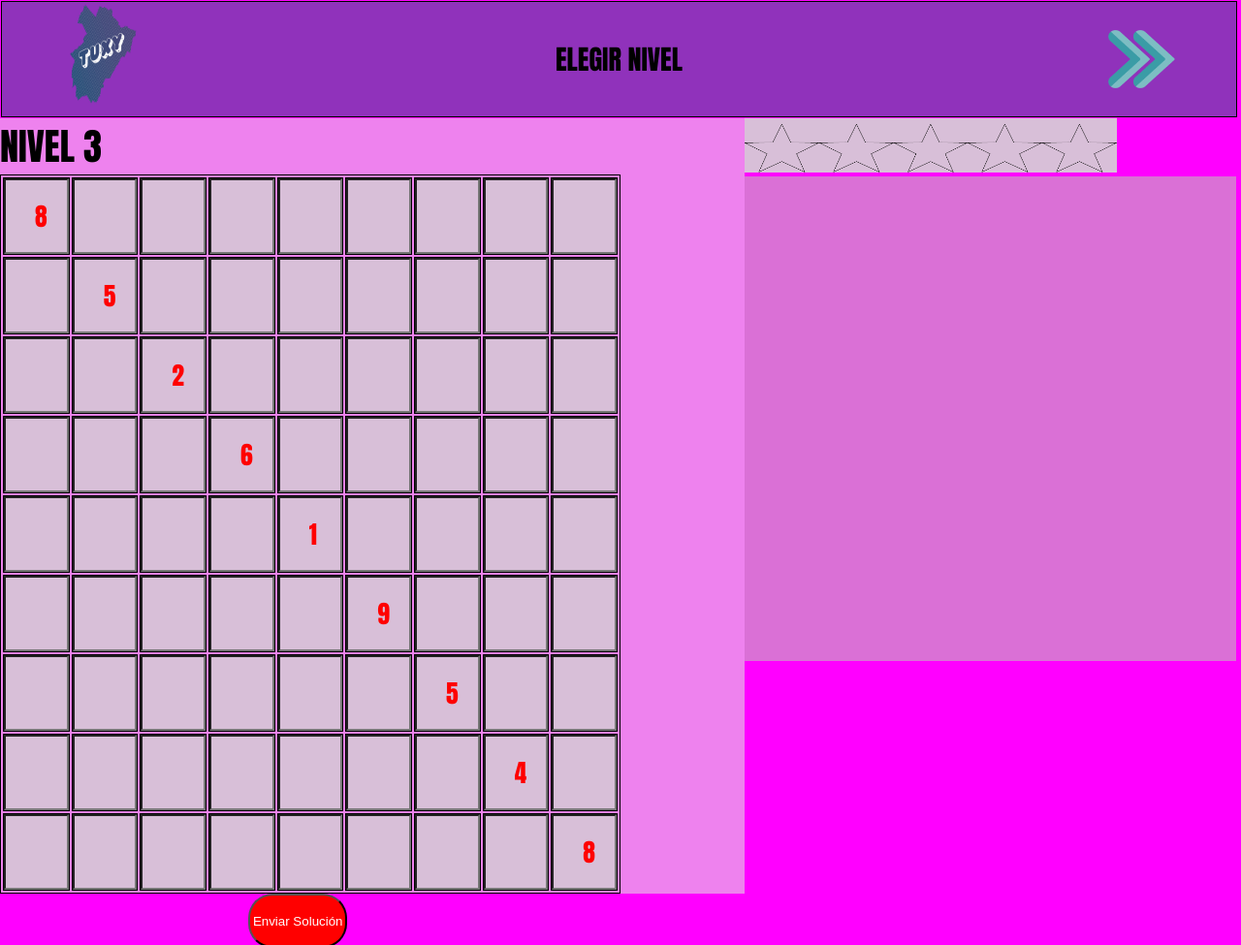
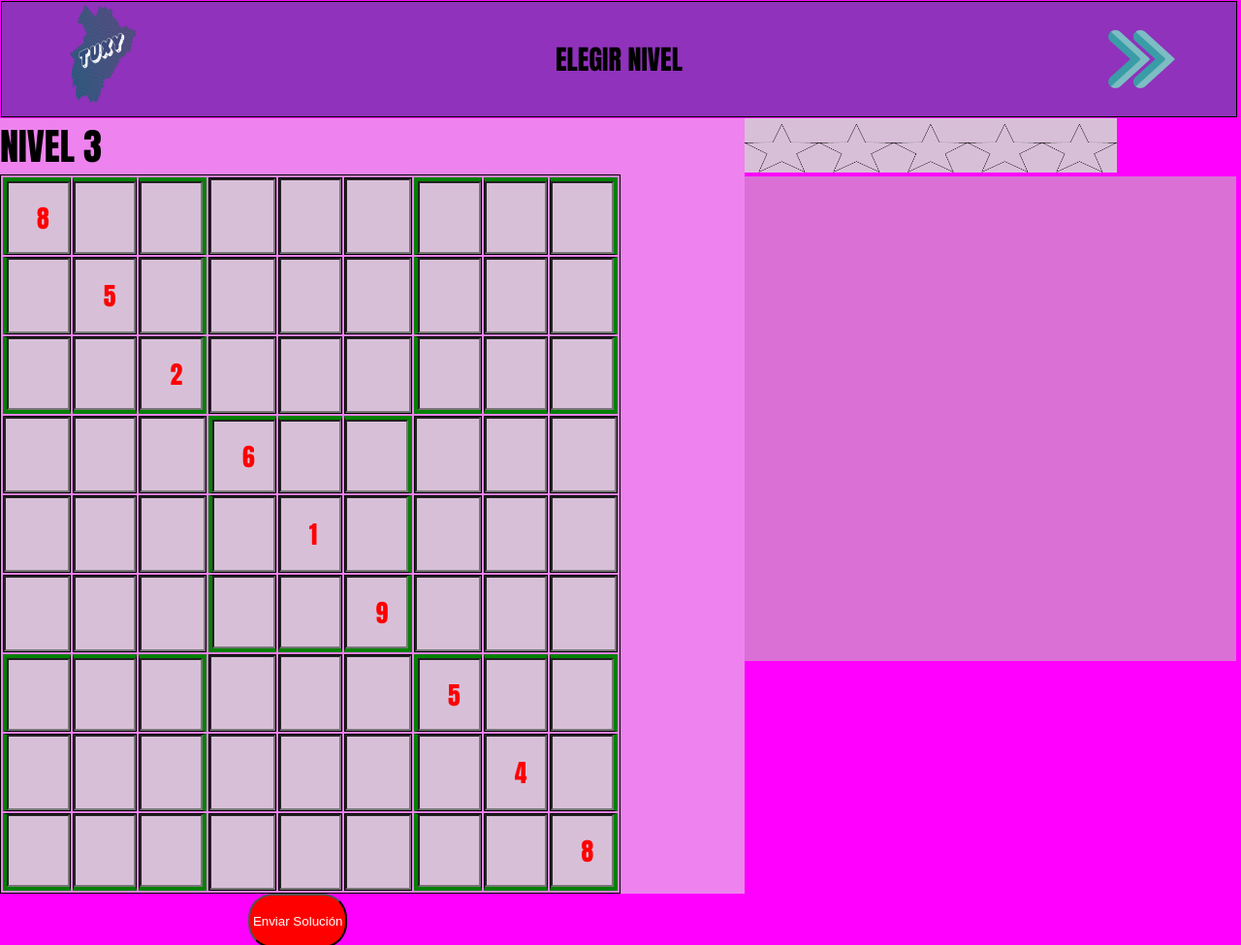
Before and after one commit to David64423/sudoku, a PHP site: page /nivel3.php in a window 1280 px wide. Shown: the top 975 px of the page at 97% size. Run offline with PHP 8.4, Linux system fonts and the light colour scheme.

Commit message:
Separando un poco el contenido de las tablas

```diff
--- a/nivel1.php
+++ b/nivel1.php
@@ -23,7 +23,8 @@
 
     <table style="margin-top:10vh; margin-left:1vw;">
         <tr>
-            <td> <input  class="lugares"  min=1 max=9 type="number" name="" id="" readonly > </td>
+
+            <td> <input   class="lugares"  min=1 max=9 type="number" name="" id="" readonly > </td>
             <td > <input  class="lugares"  min=1 max=9 type="number" name="" id="">  </td>
             <td> <input class="lugares" min=1 max=9 type="number" name="" id=""> </td>
             <td> <input  class="lugares"  min=1 max=9 type="number" name="" id=""> </td>
--- a/nivel3.php
+++ b/nivel3.php
@@ -16,44 +16,50 @@
 <div id="juego">
 <div id="container" >
 <p id="numeroNivel">NIVEL 3</p>
+<style>
+  <?php
+        require "phpRedundancia/styleBordes.php";
+  ?>
+
+</style>
     <table>
         <tr>
-                <td> <input  max=9 min=1 class="lugares" type="number" name="" id="" readonly> </td>
-                <td> <input  max=9 min=1 class="lugares" type="number" name="" id=""> </td>
-                <td> <input max=9 min=1 class="lugares" type="number" name="" id=""> </td>
+                <td class="bordeI bordeA"> <input  max=9 min=1 class="lugares" type="number" name="" id="" readonly> </td>
+                <td class="bordeA"> <input  max=9 min=1 class="lugares" type="number" name="" id=""> </td>
+                <td class="bordeD bordeA"> <input  max=9 min=1 class="lugares" type="number" name="" id=""> </td>
                 <td> <input  max=9 min=1 class="lugares" type="number" name="" id=""> </td>
                 <td> <input  max=9 min=1 class="lugares" type="number" name="" id=""> </td>
                 <td> <input max=9 min=1 class="lugares" type="number" name="" id=""> </td>
-                <td> <input max=9 min=1 class="lugares" type="number" name="" id=""></td>
-                <td> <input  max=9 min=1 class="lugares" type="number" name="" id=""> </td>
-                <td> <input max=9 min=1 class="lugares" type="number" name="" id=""></td>
+                <td class="bordeI bordeA"> <input max=9 min=1 class="lugares" type="number" name="" id=""></td>
+                <td class="bordeA"> <input  max=9 min=1 class="lugares" type="number" name="" id=""> </td>
+                <td class="bordeA bordeD"> <input max=9 min=1 class="lugares" type="number" name="" id=""></td>
 
         </tr>
 
 
         <tr>
-                <td> <input max=9 min=1 class="lugares" type="number" name="" id=""></td>
+                <td class="bordeI"> <input max=9 min=1 class="lugares" type="number" name="" id=""></td>
                 <td> <input  max=9 min=1 class="lugares" type="number" name="" id="" readonly> </td>
+                <td class="bordeD"> <input max=9 min=1 class="lugares" type="number" name="" id=""> </td>
                 <td> <input max=9 min=1 class="lugares" type="number" name="" id=""> </td>
                 <td> <input max=9 min=1 class="lugares" type="number" name="" id=""> </td>
                 <td> <input max=9 min=1 class="lugares" type="number" name="" id=""> </td>
+                <td class="bordeI"> <input  max=9 min=1 class="lugares" type="number" name="" id=""> </td>
                 <td> <input max=9 min=1 class="lugares" type="number" name="" id=""> </td>
-                <td> <input  max=9 min=1 class="lugares" type="number" name="" id=""> </td>
-                <td> <input max=9 min=1 class="lugares" type="number" name="" id=""> </td>
-                <td> <input max=9 min=1 class="lugares" type="number" name="" id=""></td>
+                <td class="bordeD"> <input max=9 min=1 class="lugares" type="number" name="" id=""></td>
 
         </tr>
 
         <tr>
-                <td> <input  max=9 min=1 class="lugares" type="number" name="" id=""> </td>
-                <td> <input max=9 min=1 class="lugares" type="number" name="" id=""> </td>
-                <td> <input max=9 min=1 class="lugares" type="number" name="" id="" readonly> </td>
+                <td class="bordeAb bordeI"> <input  max=9 min=1 class="lugares" type="number" name="" id=""> </td>
+                <td class="bordeAb"> <input max=9 min=1 class="lugares" type="number" name="" id=""> </td>
+                <td class="bordeAb bordeD"> <input max=9 min=1 class="lugares" type="number" name="" id="" readonly> </td>
                 <td> <input max=9 min=1 class="lugares" type="number" name="" id=""> </td>
                 <td> <input max=9 min=1 class="lugares" type="number" name="" id=""> </td>
                 <td> <input max=9 min=1 class="lugares" type="number" name="" id=""> </td>
-                <td> <input max=9 min=1 class="lugares" type="number" name="" id=""></td>
-                <td> <input  max=9 min=1 class="lugares" type="number" name="" id=""> </td>
-                <td> <input max=9 min=1 class="lugares" type="number" name="" id=""></td>
+                <td class="bordeAb bordeI"> <input max=9 min=1 class="lugares" type="number" name="" id=""></td>
+                <td class="bordeAb"> <input  max=9 min=1 class="lugares" type="number" name="" id=""> </td>
+                <td class="bordeAb bordeD"> <input max=9 min=1 class="lugares" type="number" name="" id=""></td>
 
         </tr>
 
@@ -61,9 +67,9 @@
                 <td> <input max=9 min=1 class="lugares" type="number" name="" id=""></td>
                 <td> <input max=9 min=1 class="lugares" type="number" name="" id=""> </td>
                 <td> <input max=9 min=1 class="lugares" type="number" name="" id=""> </td>
-                <td> <input max=9 min=1 class="lugares" type="number" name="" id="" readonly> </td>
-                <td> <input max=9 min=1 class="lugares" type="number" name="" id=""> </td>
-                <td> <input max=9 min=1 class="lugares" type="number" name="" id=""> </td>
+                <td class="bordeA bordeI"> <input max=9 min=1 class="lugares" type="number" name="" id="" readonly> </td>
+                <td class="bordeA"> <input max=9 min=1 class="lugares" type="number" name="" id=""> </td>
+                <td class="bordeA bordeD"> <input max=9 min=1 class="lugares" type="number" name="" id=""> </td>
                 <td> <input max=9 min=1 class="lugares" type="number" name="" id=""></td>
                 <td> <input max=9 min=1 class="lugares" type="number" name="" id=""> </td>
                 <td> <input max=9 min=1 class="lugares" type="number" name="" id=""></td>
@@ -75,9 +81,9 @@
                 <td> <input max=9 min=1 class="lugares" type="number" name="" id=""></td>
                 <td> <input max=9 min=1 class="lugares" type="number" name="" id=""> </td>
                 <td> <input max=9 min=1 class="lugares" type="number" name="" id=""> </td>
-                <td> <input max=9 min=1 class="lugares" type="number" name="" id=""> </td>
+                <td class="bordeI"> <input max=9 min=1 class="lugares" type="number" name="" id=""> </td>
                 <td> <input max=9 min=1 class="lugares" type="number" name="" id="" readonly> </td>
-                <td> <input max=9 min=1 class="lugares" type="number" name="" id=""> </td>
+                <td class="bordeD"> <input max=9 min=1 class="lugares" type="number" name="" id=""> </td>
                 <td> <input  max=9 min=1 class="lugares" type="number" name="" id=""> </td>
                 <td> <input max=9 min=1 class="lugares" type="number" name="" id=""> </td>
                 <td> <input  max=9 min=1 class="lugares" type="number" name="" id=""> </td>
@@ -88,9 +94,9 @@
                 <td> <input  max=9 min=1 class="lugares" type="number" name="" id=""> </td>
                 <td> <input max=9 min=1 class="lugares" type="number" name="" id=""> </td>
                 <td> <input  max=9 min=1 class="lugares" type="number" name="" id=""> </td>
-                <td> <input max=9 min=1 class="lugares" type="number" name="" id=""> </td>
-                <td> <input max=9 min=1 class="lugares" type="number" name="" id=""> </td>
-                <td> <input max=9 min=1 class="lugares" type="number" name="" id="" readonly> </td>
+                <td class="bordeI bordeAb"> <input max=9 min=1 class="lugares" type="number" name="" id=""> </td>
+                <td class="bordeAb"> <input max=9 min=1 class="lugares" type="number" name="" id=""> </td>
+                <td class="bordeAb bordeD"> <input max=9 min=1 class="lugares" type="number" name="" id="" readonly> </td>
                 <td> <input max=9 min=1 class="lugares" type="number" name="" id=""></td>
                 <td> <input max=9 min=1 class="lugares" type="number" name="" id=""> </td>
                 <td> <input max=9 min=1 class="lugares" type="number" name="" id=""></td>
@@ -99,42 +105,42 @@
 
 
         <tr>
-                <td> <input max=9 min=1 class="lugares" type="number" name="" id=""></td>
-                <td> <input  max=9 min=1 class="lugares" type="number" name="" id=""> </td>
+                <td class="bordeI bordeA"> <input max=9 min=1 class="lugares" type="number" name="" id=""></td>
+                <td class="bordeA"> <input  max=9 min=1 class="lugares" type="number" name="" id=""> </td>
+                <td class="bordeD bordeA"> <input max=9 min=1 class="lugares" type="number" name="" id=""> </td>
                 <td> <input max=9 min=1 class="lugares" type="number" name="" id=""> </td>
                 <td> <input max=9 min=1 class="lugares" type="number" name="" id=""> </td>
                 <td> <input max=9 min=1 class="lugares" type="number" name="" id=""> </td>
-                <td> <input max=9 min=1 class="lugares" type="number" name="" id=""> </td>
-                <td> <input max=9 min=1 class="lugares" type="number" name="" id="" readonly></td>
-                <td> <input max=9 min=1 class="lugares" type="number" name="" id=""> </td>
-                <td> <input max=9 min=1 class="lugares" type="number" name="" id=""></td>
+                <td class="bordeI bordeA"> <input max=9 min=1 class="lugares" type="number" name="" id="" readonly></td>
+                <td class="bordeA"> <input max=9 min=1 class="lugares" type="number" name="" id=""> </td>
+                <td class="bordeA bordeD"> <input max=9 min=1 class="lugares" type="number" name="" id=""></td>
 
         </tr>
 
 
         <tr>
-                <td> <input max=9 min=1 class="lugares" type="number" name="" id=""></td>
+                <td class="bordeI"> <input max=9 min=1 class="lugares" type="number" name="" id=""></td>
                 <td> <input max=9 min=1 class="lugares" type="number" name="" id=""> </td>
-                <td> <input  max=9 min=1 class="lugares" type="number" name="" id=""> </td>
+                <td class="bordeD"> <input  max=9 min=1 class="lugares" type="number" name="" id=""> </td>
                 <td> <input max=9 min=1 class="lugares" type="number" name="" id=""> </td>
                 <td> <input max=9 min=1 class="lugares" type="number" name="" id=""> </td>
                 <td> <input max=9 min=1 class="lugares" type="number" name="" id=""> </td>
-                <td> <input max=9 min=1 class="lugares" type="number" name="" id=""></td>
+                <td class="bordeI"> <input max=9 min=1 class="lugares" type="number" name="" id=""></td>
                 <td> <input  max=9 min=1 class="lugares" type="number" name="" id="" readonly> </td>
-                <td> <input max=9 min=1 class="lugares" type="number" name="" id=""></td>
+                <td class="bordeD"> <input max=9 min=1 class="lugares" type="number" name="" id=""></td>
 
         </tr>
 
         <tr>
-                <td> <input max=9 min=1 class="lugares" type="number" name="" id=""></td>
-                <td> <input  max=9 min=1 class="lugares" type="number" name="" id=""> </td>
+                <td class="bordeAb bordeI"> <input max=9 min=1 class="lugares" type="number" name="" id=""></td>
+                <td class="bordeAb"> <input  max=9 min=1 class="lugares" type="number" name="" id=""> </td>
+                <td class="bordeAb bordeD"> <input max=9 min=1 class="lugares" type="number" name="" id=""> </td>
                 <td> <input max=9 min=1 class="lugares" type="number" name="" id=""> </td>
                 <td> <input max=9 min=1 class="lugares" type="number" name="" id=""> </td>
                 <td> <input max=9 min=1 class="lugares" type="number" name="" id=""> </td>
-                <td> <input max=9 min=1 class="lugares" type="number" name="" id=""> </td>
-                <td> <input  max=9 min=1 class="lugares" type="number" name="" id=""> </td>
-                <td> <input max=9 min=1 class="lugares" type="number" name="" id=""> </td>
-                <td> <input  max=9 min=1 class="lugares" type="number" name="" id="" readonly> </td>
+                <td class="bordeAb bordeI"> <input  max=9 min=1 class="lugares" type="number" name="" id=""> </td>
+                <td class="bordeAb">  <input max=9 min=1 class="lugares" type="number" name="" id=""> </td>
+                <td class="bordeAb bordeD"> <input  max=9 min=1 class="lugares" type="number" name="" id="" readonly> </td>
 
         </tr>
 
--- /dev/null
+++ b/phpRedundancia/styleBordes.php
@@ -0,0 +1,14 @@
+.bordeD{
+        border-right: 4px solid green;
+  }
+
+  .bordeI{
+        border-left: 4px solid green;
+  }
+
+  .bordeA{
+        border-top: 4px solid green;
+  }
+  .bordeAb{
+        border-bottom: 4px solid green;
+  }
```
Also changed, not shown: nivel2.php (+40 -34 lines).
